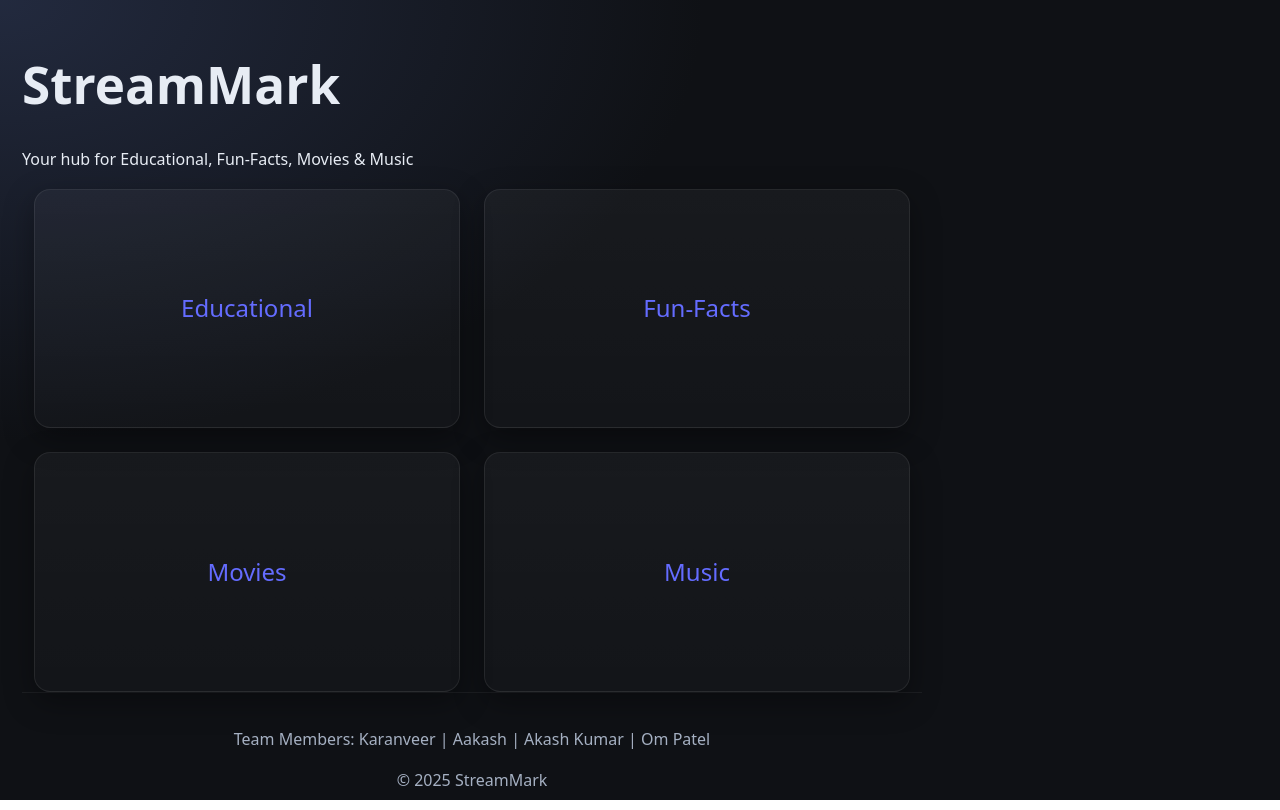
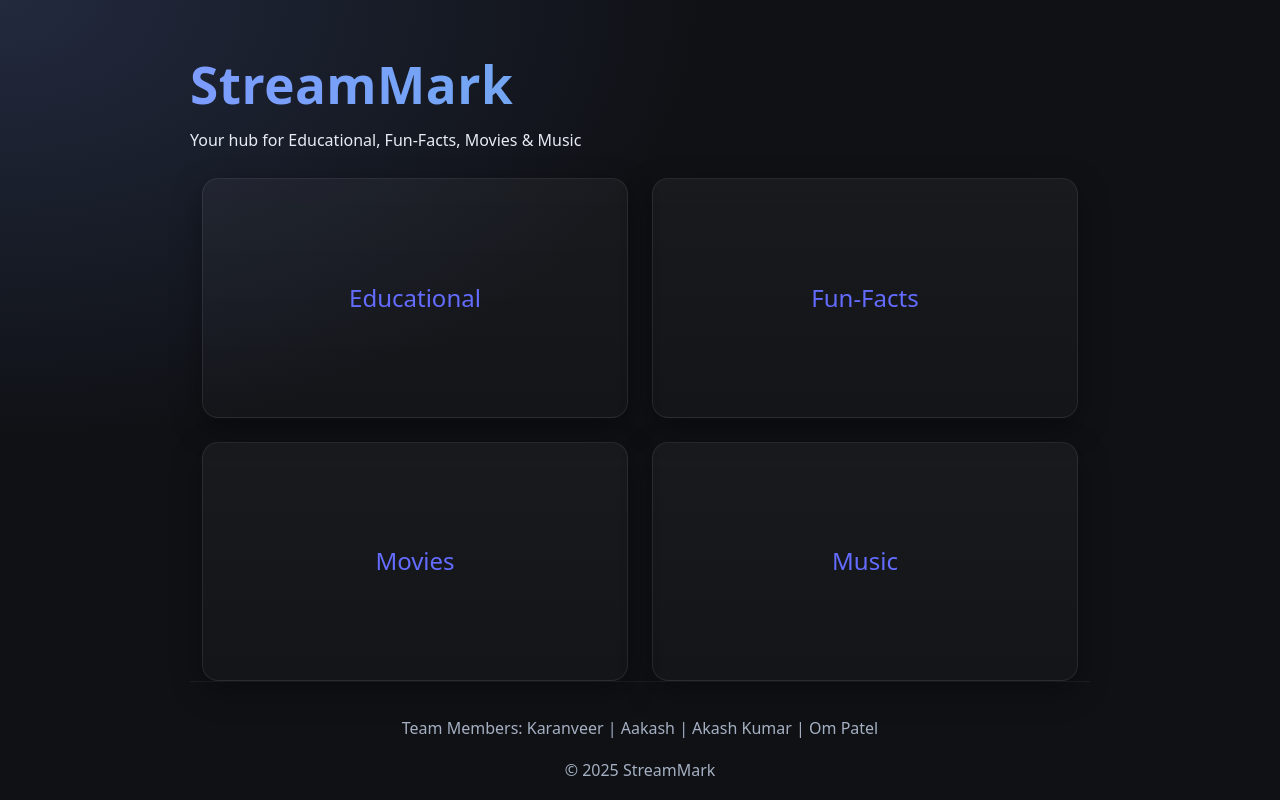
Before and after one commit to OMJPATEL/StreamMark, a React (Vite) app: page / in a window 1280 px wide. Built offline with nearby package versions, Linux system fonts and the light colour scheme.

Commit message:
Made tweaks to main css file

```diff
--- a/styles.css
+++ b/styles.css
@@ -7,12 +7,13 @@
   --accent: #7c9cff;
   --accent-2: #4ad3b8;
   --radius: 16px;
-  --shadow: 0 10px 30px rgb(0 0 0 / 35%);
+  --shadow: 0 10px 30px rgba(0, 0, 0, 0.35);
 }
 
 * {
   box-sizing: border-box;
 }
+
 html,
 body {
   height: 100%;
@@ -30,16 +31,25 @@ body {
   font: 500 16px/1.6 ui-sans-serif, system-ui, -apple-system, Segoe UI, Roboto,
     Helvetica, Arial;
   padding: 56px 22px 24px;
-  display: grid;
-  grid-template-rows: auto auto 1fr auto;
   min-height: 100vh;
+  display: flex;
+  flex-direction: column;
+  align-items: stretch;
 }
 
-body > * {
-  max-width: 900px;
+a {
+  color: var(--ink);
+  text-decoration: none;
 }
 
-span {
+@media (prefers-reduced-motion: reduce) {
+  * {
+    transition: none !important;
+  }
+}
+
+span,
+h1 {
   margin: 0 0 10px;
   font-size: clamp(36px, 5vw, 56px);
   font-weight: 800;
@@ -50,101 +60,91 @@ span {
   -webkit-background-clip: text;
   background-clip: text;
   color: transparent;
-  transition: background-position 200ms ease;
-  grid-row: 1;
-  justify-self: start;
-  align-self: start;
+  transition: background-position 500ms ease;
+  align-self: flex-start;
 }
-span:hover {
+
+span:hover,
+h1:hover {
   background-position: 100% 50%;
 }
+
 span + p {
   margin: 0;
   color: var(--muted);
-  grid-row: 2;
-  justify-self: start;
-  align-self: start;
+  align-self: flex-start;
 }
 
 ul {
   list-style: none;
-  margin: 0 auto;
+  margin: 24px auto 0;
   padding: 0;
   display: flex;
   flex-wrap: wrap;
   justify-content: center;
   gap: 24px;
   max-width: 900px;
-  grid-row: 3;
-  place-self: center;
+  align-self: center;
+  flex: 1 1 auto;
+  align-content: center;
 }
 
 li {
+  display: flex;
   flex: 0 1 calc(50% - 24px);
-  display: flex;
 }
 
-a {
-  color: var(--ink);
-  text-decoration: none;
-}
 li > a {
   position: relative;
-  flex: 1;
+  flex: 1 1 auto;
+  min-height: 220px;
   aspect-ratio: 16 / 9;
-  min-height: 220px;
   font-size: 1.5rem;
   display: flex;
   align-items: center;
   justify-content: center;
   text-align: center;
-  border-radius: 16px;
   background: linear-gradient(
     180deg,
     rgba(255, 255, 255, 0.04),
     rgba(255, 255, 255, 0.02)
   );
   border: 1px solid rgba(255, 255, 255, 0.08);
-  box-shadow: 0 10px 30px rgb(0 0 0 / 35%);
+  border-radius: var(--radius);
+  box-shadow: var(--shadow);
   transition: transform 0.18s ease, box-shadow 0.18s ease,
     border-color 0.18s ease;
 }
+
 li > a::after {
   content: "";
   position: absolute;
   inset: 0;
   pointer-events: none;
   background: radial-gradient(
-    500px 180px at -10% -10%,
+    600px 300px at -10% -10%,
     rgb(124 156 255 / 20%),
     transparent 60%
   );
   opacity: 0;
   transition: 0.25s ease;
+  border-radius: 16px;
 }
+
 li > a:hover {
   transform: translateY(-4px);
   border-color: rgba(255, 255, 255, 0.18);
   box-shadow: 2px 0 0 0 var(--accent), 0 2px 0 0 var(--accent),
-    rgba(0, 0, 0, 0.45) 0px 16px 40px;
+    0 16px 40px rgba(0, 0, 0, 0.45);
 }
+
 li > a:hover::after {
   opacity: 1;
 }
+
 li > a:focus-visible {
   outline: none;
   box-shadow: 0 0 0 6px rgb(124 156 255 / 16%);
-}
-
-p:has(> span),
-p.team {
-  margin: 10px 0 0;
-  color: var(--muted);
-}
-p:has(> span) > span,
-p.team > span {
-  color: var(--ink);
-  font-weight: 700;
 }
 
 footer,
@@ -155,13 +155,7 @@ p:has(> small) {
   color: var(--muted);
   border-top: 1px solid rgba(255, 255, 255, 0.06);
   text-align: center;
-  grid-row: 4;
-  align-self: end;
   width: 100%;
+  align-self: center;
+  margin-top: auto;
 }
-
-@media (prefers-reduced-motion: reduce) {
-  * {
-    transition: none !important;
-  }
-}
```
